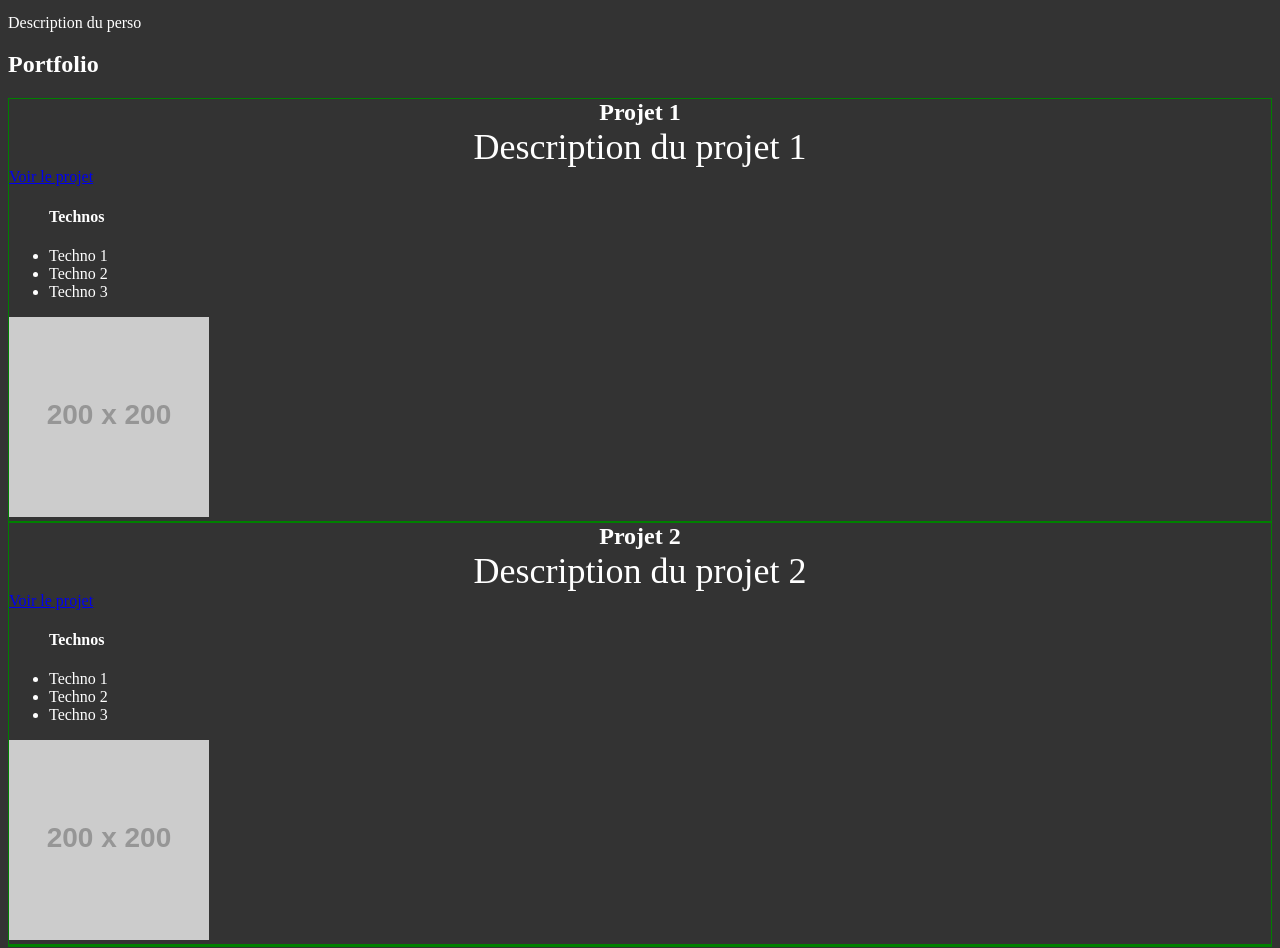
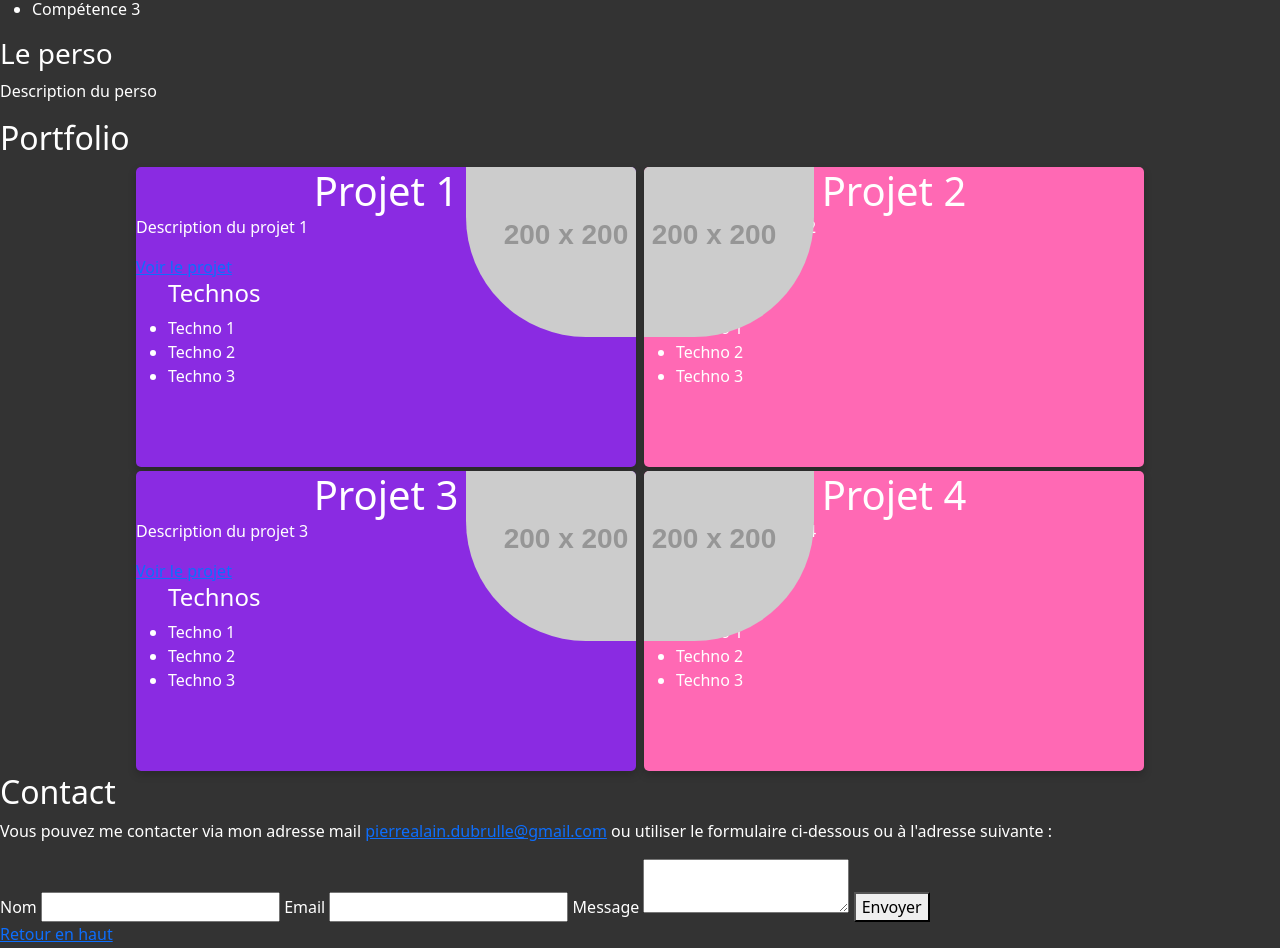
Before and after one commit to padubrulle/mysite, a plain HTML site: page index.html in a window 1280 px wide. Shown: the part 851-1799 px from the top of the page. Drawn offline with nearby package versions, Linux system fonts and the light colour scheme; placeholder pictures from the web are drawn by us.

Commit message:
improved project cards

```diff
--- a/index.html
+++ b/index.html
@@ -5,7 +5,9 @@
     <meta name="viewport" content="width=device-width, initial-scale=1.0">
     <link rel="stylesheet" href="./style/style.css">
     <script src="./script/main.js" type="module" defer></script>
-    <title>Document</title>
+    <title>Mon beau CV</title>
+    <link href="https://cdn.jsdelivr.net/npm/bootstrap@5.3.3/dist/css/bootstrap.min.css" rel="stylesheet" integrity="sha384-QWTKZyjpPEjISv5WaRU9OFeRpok6YctnYmDr5pNlyT2bRjXh0JMhjY6hW+ALEwIH" crossorigin="anonymous">
+    <script src="https://cdn.jsdelivr.net/npm/bootstrap@5.3.3/dist/js/bootstrap.bundle.min.js" integrity="sha384-YvpcrYf0tY3lHB60NNkmXc5s9fDVZLESaAA55NDzOxhy9GkcIdslK1eN7N6jIeHz" crossorigin="anonymous"></script>
 </head>
 <body class="dark">
     <nav id="navbar">
@@ -68,7 +70,8 @@
         </section>
         <section id="portfolio">
             <h2>Portfolio</h2>
-                    <div class="project_card">
+            <div class="project-container">
+                    <div class="project-card">
                         <h1>Projet 1</h1>
                         <p>Description du projet 1</p>
                         <a href="#">Voir le projet</a>
@@ -82,7 +85,7 @@
                         </div>
                         <img src="https://via.placeholder.com/200x200" alt="Image du projet 1">
                     </div>
-                    <div class="project_card">
+                    <div class="project-card">
                     <h1>Projet 2</h1>
                     <p>Description du projet 2</p>
                     <a href="#">Voir le projet</a>
@@ -95,8 +98,36 @@
                         </ul>
                     </div>
                     <img src="https://via.placeholder.com/200x200" alt="Image du projet 2">
-                </div></div>
-<div class="project_card"></div>
+                </div>
+                <div class="project-card">
+                    <h1>Projet 3</h1>
+                    <p>Description du projet 3</p>
+                    <a href="#">Voir le projet</a>
+                    <div>
+                        <ul>
+                            <h4>Technos</h4>
+                            <li>Techno 1</li>
+                            <li>Techno 2</li>
+                            <li>Techno 3</li>
+                        </ul>
+                    </div>
+                    <img src="https://via.placeholder.com/200x200" alt="Image du projet 1">
+                </div>
+                <div class="project-card">
+                    <h1>Projet 4</h1>
+                    <p>Description du projet 4</p>
+                    <a href="#">Voir le projet</a>
+                    <div>
+                        <ul>
+                            <h4>Technos</h4>
+                            <li>Techno 1</li>
+                            <li>Techno 2</li>
+                            <li>Techno 3</li>
+                        </ul>
+                    </div>
+                    <img src="https://via.placeholder.com/200x200" alt="Image du projet 1">
+                </div>
+            </div>
 
         </section>
         <section id="contact">
--- a/style/style.css
+++ b/style/style.css
@@ -1,5 +1,6 @@
 body{
     position: relative;
+    box-sizing: border-box;
 }
 .light{
     background-color: white;
@@ -77,22 +78,51 @@ section{
     display: block;
 }
 
-.project_card{
-    position: relative;
-    align-items: center;
-    border: green 1px solid;
-    height: auto;
-    width: auto;
-}
-
-.project_card h1{
-    margin: auto;
-    text-align: center;
-
-}
-
-.project_card p{
-    font-size: 36px;
+.project-card h1{
     margin: auto;
     text-align: center;
 }
+
+.project-card{
+    box-shadow: 0 4px 8px 0 rgba(0,0,0,0.2);
+    transition: 0.3s;
+    border-radius: 5px;
+    width: 500px;
+    height: 300px;
+    margin: 2px 0px;
+    position: relative;
+    overflow: hidden;
+}
+
+.project-container {
+    display: flex;
+    height: 100%;
+    width: 80vw;
+    border-radius: 10px;
+    flex-wrap: wrap;
+    justify-content: space-evenly;
+    margin: auto;
+}
+
+.project-card:nth-of-type(2n+0){
+    background-color: hotpink;
+}
+
+.project-card:nth-of-type(2n+1){
+    background-color: blueviolet;
+}
+
+.project-card img{
+    position: absolute;
+    top: -10%;
+}
+
+.project-card:nth-of-type(2n+1) img{
+    right: -6%;
+    border-radius: 0% 0% 0% 60%;
+}
+
+.project-card:nth-of-type(2n+0) img{
+    left: -6%;
+    border-radius: 0% 0% 60% 0%;
+}
```
